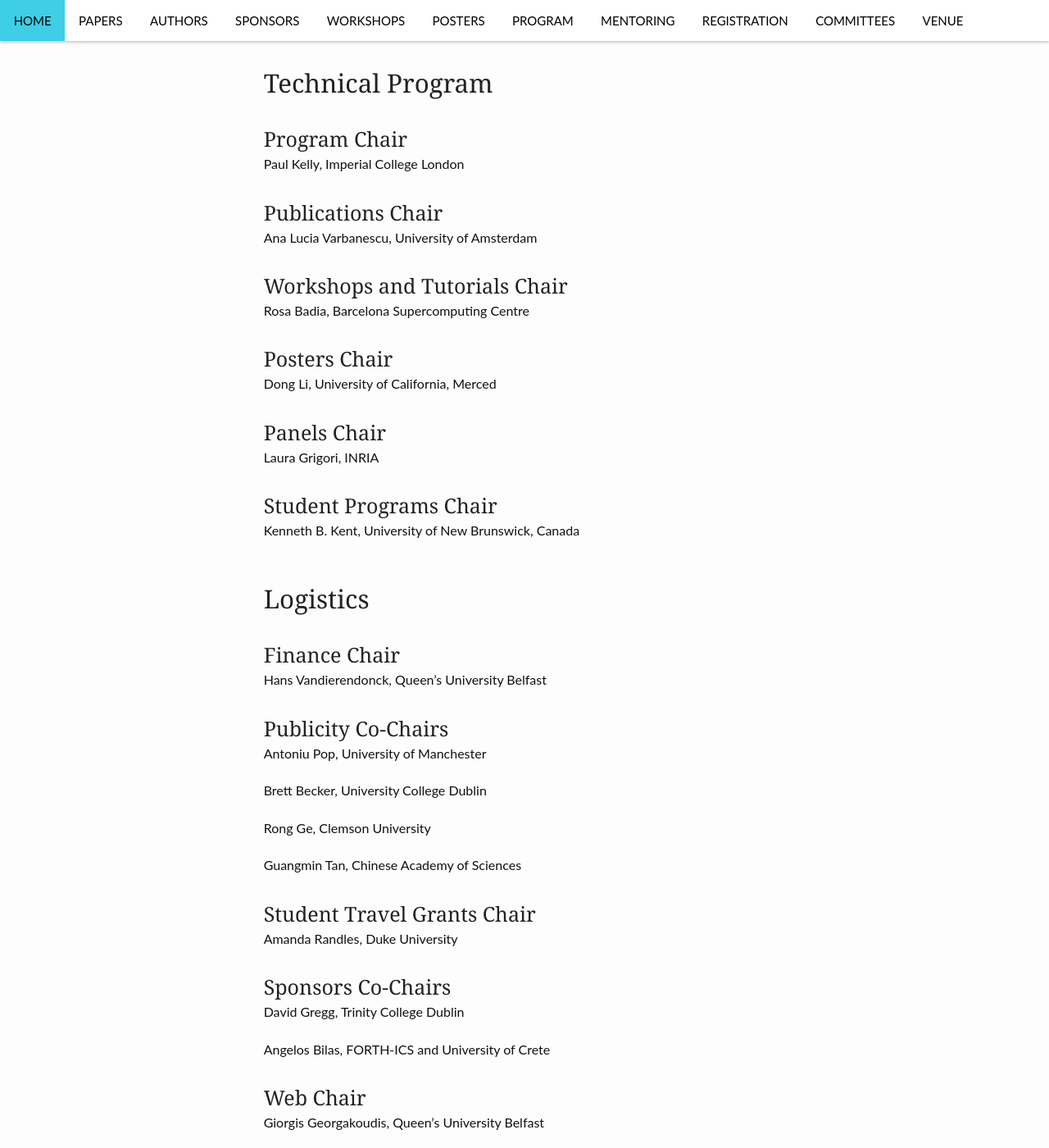
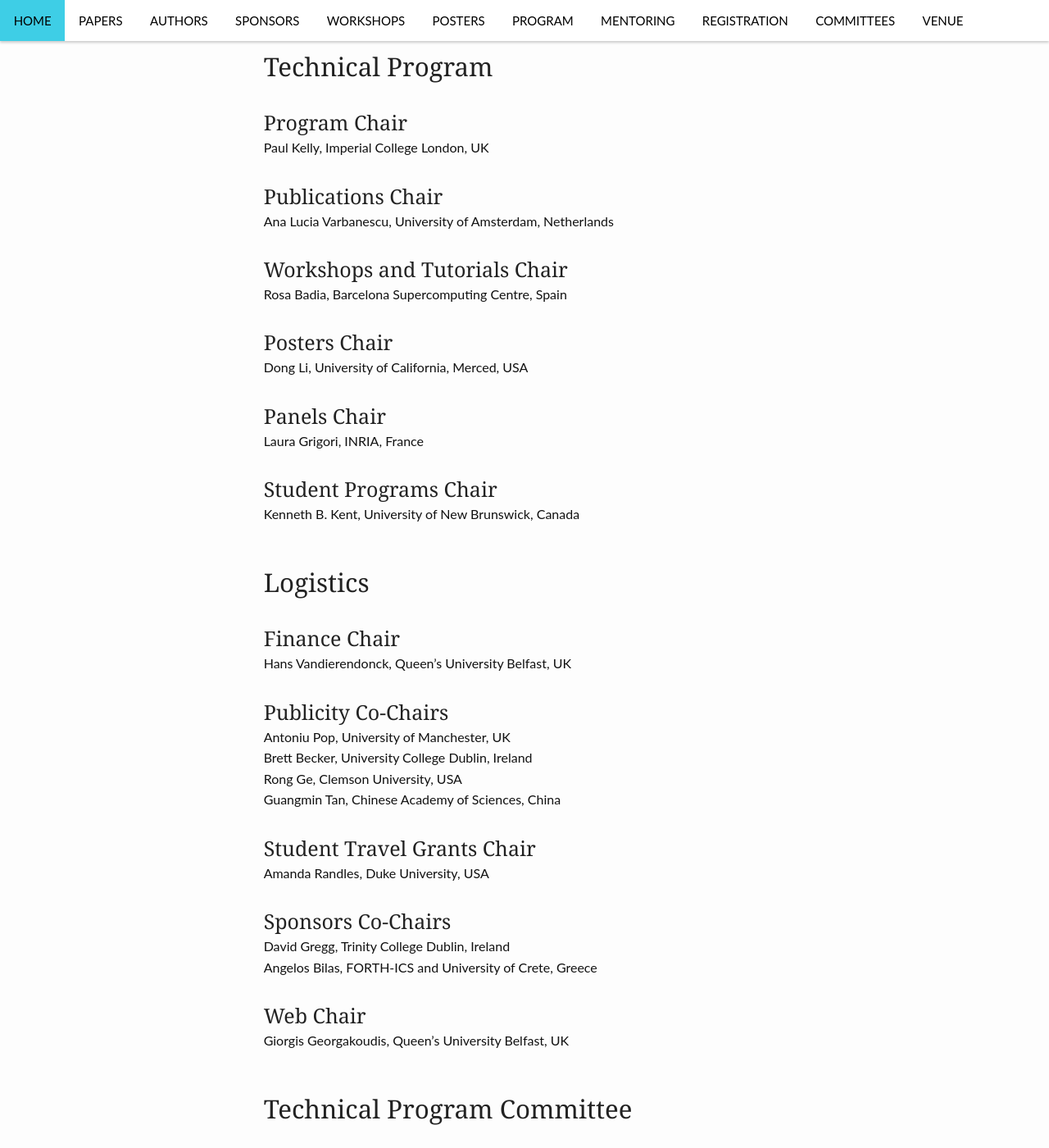
Before and after one commit to cluster2018/cluster2018, a Jekyll site: the page built from committees/index.md, in a window 1280 px wide and 1400 px high, scrolled down 678 px. Shown: the whole window at 82% size. Built offline with Jekyll 4.4.1, drawn with Linux system fonts in a browser that asks for light colours; some of the changed text lies outside the part shown.

Commit message:
Updated committees

```diff
--- a/committees/index.md
+++ b/committees/index.md
@@ -14,26 +14,25 @@ header:
 # Organizing Committee
 
 ## General Co-Chairs
-Dimitrios Nikolopoulos, Queen’s University Belfast
-
-Bronis R de Supinski, Queen's University Belfast
+Dimitrios Nikolopoulos, Queen’s University Belfast, UK
+Bronis R de Supinski, Queen's University Belfast, UK
 
 ## Technical Program
 
 ### Program Chair
-Paul Kelly, Imperial College London
+Paul Kelly, Imperial College London, UK
 
 ### Publications Chair
-Ana Lucia Varbanescu, University of Amsterdam
+Ana Lucia Varbanescu, University of Amsterdam, Netherlands
 
 ### Workshops and Tutorials Chair
-Rosa Badia, Barcelona Supercomputing Centre
+Rosa Badia, Barcelona Supercomputing Centre, Spain
 
 ### Posters Chair
-Dong Li, University of California, Merced
+Dong Li, University of California, Merced, USA
 
 ### Panels Chair
-Laura Grigori, INRIA
+Laura Grigori, INRIA, France
 
 ### Student Programs Chair
 Kenneth B. Kent, University of New Brunswick, Canada
@@ -41,28 +40,23 @@ Kenneth B. Kent, University of New Brunswick, Canada
 ## Logistics
 
 ### Finance Chair
-Hans Vandierendonck, Queen’s University Belfast
+Hans Vandierendonck, Queen’s University Belfast, UK
 
 ### Publicity Co-Chairs
-Antoniu Pop, University of Manchester
-
-Brett Becker, University College Dublin
-
-Rong Ge, Clemson University
-
-Guangmin Tan, Chinese Academy of Sciences
+Antoniu Pop, University of Manchester, UK
+Brett Becker, University College Dublin, Ireland
+Rong Ge, Clemson University, USA
+Guangmin Tan, Chinese Academy of Sciences, China
 
 ### Student Travel Grants Chair
-Amanda Randles, Duke University
+Amanda Randles, Duke University, USA
 
 ### Sponsors Co-Chairs
-David Gregg, Trinity College Dublin
-
-Angelos Bilas, FORTH-ICS and University of Crete
+David Gregg, Trinity College Dublin, Ireland
+Angelos Bilas, FORTH-ICS and University of Crete, Greece
 
 ### Web Chair
-Giorgis Georgakoudis, Queen’s University Belfast
-
+Giorgis Georgakoudis, Queen’s University Belfast, UK
 
 ## Technical Program Committee
 
@@ -85,7 +79,6 @@ Christian Engwer,  University of Muenster, Germany
 Trilce Estrada,  University of New Mexico, USA
 Rafael Ferreira da Silva,  University of Southern California, USA
 Rong Ge,  Clemson University, USA
-Kartik Gopalan,  Binghamton University, USA
 Travis Johnston,  University of Delaware, USA
 Volodymyr Kindratenko,   of Illinios, USA
 Hatem Ltaief,  KAUST, Saudi Arabia
@@ -116,6 +109,8 @@ Min Si, Argonne National Laboratory, USA
 Bertil Schmidt, University of Mainz, Germany
 Istvan Reguly, Pázmány Péter Catholic University, Hungary
 Freddie Witherden, Imperial College London, UK
+Richard Veras, Louisiana State University, USA
+Gihan Mudalige, University of Warwick, UK
 
 
 ### Area 2: Architecture, Network/Communications, and Management
@@ -201,7 +196,9 @@ Osamu Tatebe,  University of Tsukuba, Japan
 Mark van Moer,  University of Illinois, USA
 Jon Woodring,  LANL, USA
 Lukas Rupprecht, IBM, USA
-
+Martin Strohbach, AGT International, Switzerland
+Zhengyu Yang, Northeastern University, USA
+Alex Sim, Lawrence Berkeley National Laboratory, USA
 
 ## Posters Committee
 Michela Becchi, North Carolina State University, USA
```
